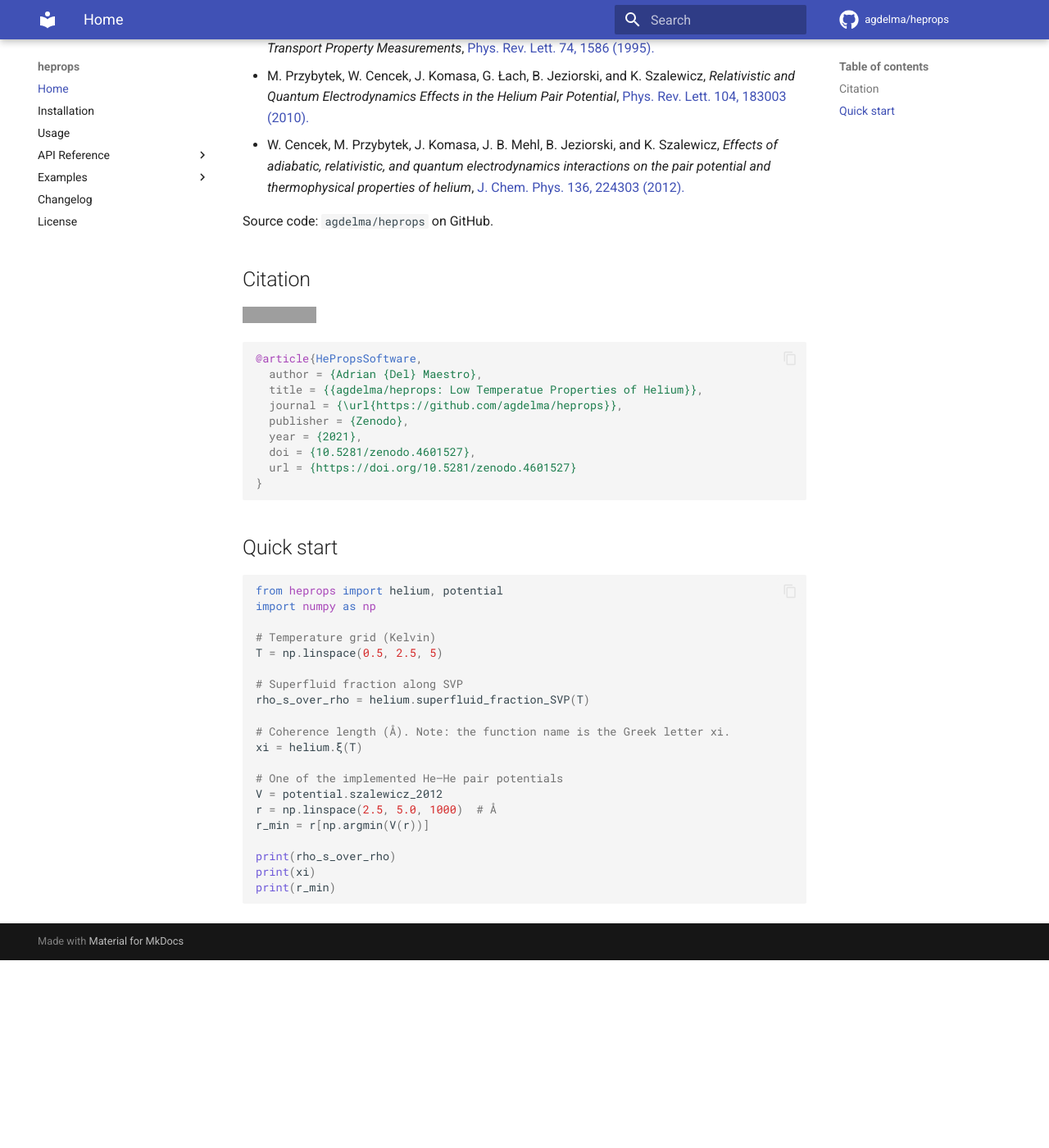
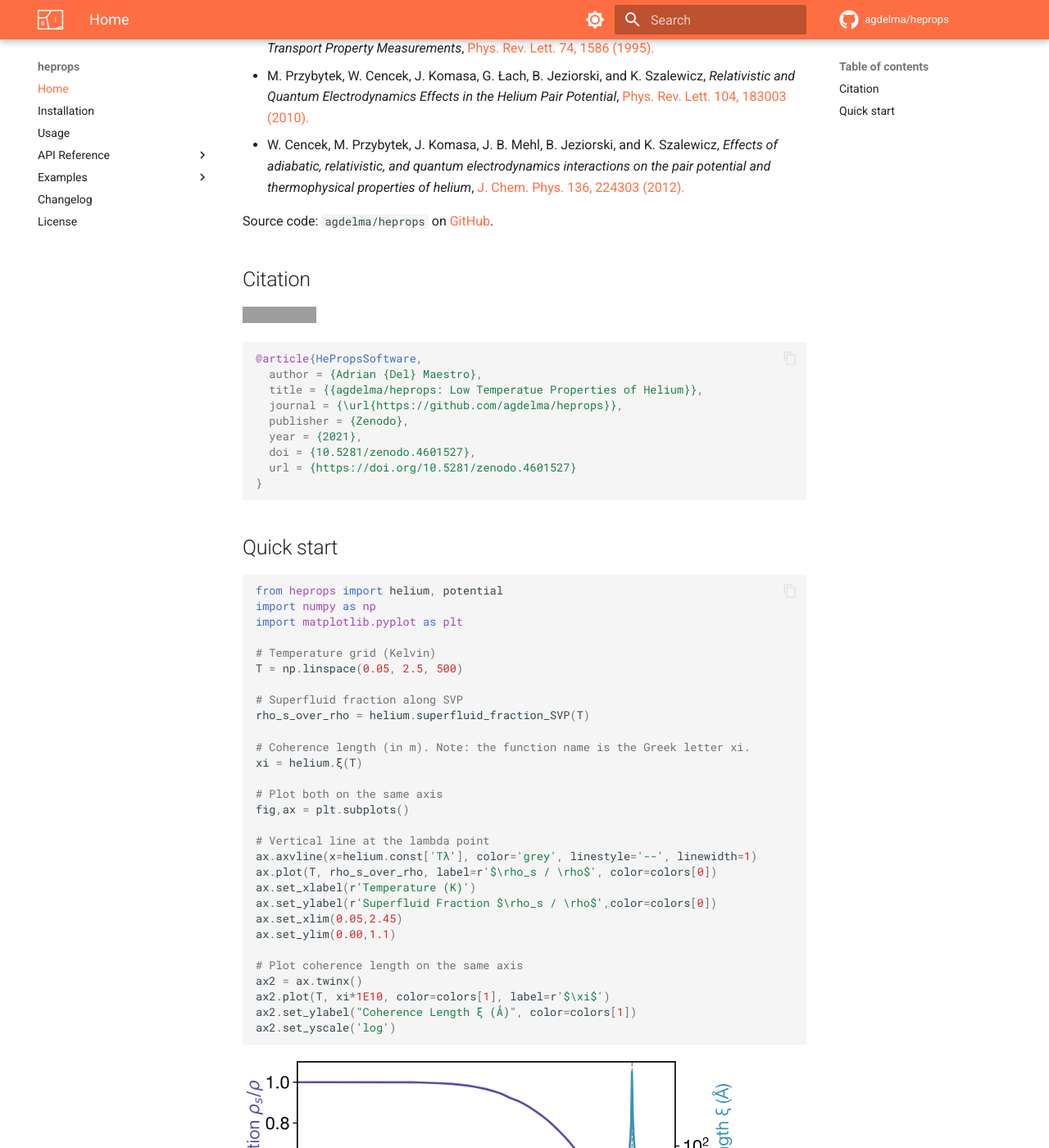
Before and after one commit to agdelma/heprops, an MkDocs documentation site: the page built from docs/index.md, in a window 1280 px wide and 1400 px high, scrolled down 639 px. Shown: the whole window at 82% size. Built offline with MkDocs 1.6.1 and Material for MkDocs 9.7.7, drawn with Linux system fonts in a browser that asks for light colours; comment, search, counter and statistics services are not loaded; before the commit the page ends 1810 px from its top, so only the background shows below that; grey boxes are pictures that could not be loaded.

Commit message:
added a quick-start example and changed colorschemes

````diff
--- a/docs/index.md
+++ b/docs/index.md
@@ -16,7 +16,7 @@ The library also implements a number of historical and modern intramolecular int
 - M. Przybytek, W. Cencek, J. Komasa, G. Łach, B. Jeziorski, and K. Szalewicz, *Relativistic and Quantum Electrodynamics Effects in the Helium Pair Potential*, [Phys. Rev. Lett. 104, 183003 (2010).](https://doi.org/10.1103/PhysRevLett.104.183003)
 - W. Cencek, M. Przybytek, J. Komasa, J. B. Mehl, B. Jeziorski, and K. Szalewicz, *Effects of adiabatic, relativistic, and quantum electrodynamics interactions on the pair potential and thermophysical properties of helium*, [J. Chem. Phys. 136, 224303 (2012).](https://doi.org/10.1063/1.4712218)
 
-Source code: `agdelma/heprops` on GitHub.
+Source code: `agdelma/heprops` on [GitHub](https://github.com/agdelma/heprops).
 
 ## Citation
 [![DOI](https://zenodo.org/badge/261878594.svg)](https://zenodo.org/badge/latestdoi/261878594)
@@ -38,22 +38,33 @@ Source code: `agdelma/heprops` on GitHub.
 ```python
 from heprops import helium, potential
 import numpy as np
+import matplotlib.pyplot as plt
 
 # Temperature grid (Kelvin)
-T = np.linspace(0.5, 2.5, 5)
+T = np.linspace(0.05, 2.5, 500)
 
 # Superfluid fraction along SVP
 rho_s_over_rho = helium.superfluid_fraction_SVP(T)
 
-# Coherence length (Å). Note: the function name is the Greek letter xi.
+# Coherence length (in m). Note: the function name is the Greek letter xi.
 xi = helium.ξ(T)
 
-# One of the implemented He–He pair potentials
-V = potential.szalewicz_2012
-r = np.linspace(2.5, 5.0, 1000)  # Å
-r_min = r[np.argmin(V(r))]
+# Plot both on the same axis
+fig,ax = plt.subplots()
 
-print(rho_s_over_rho)
-print(xi)
-print(r_min)
+# Vertical line at the lambda point
+ax.axvline(x=helium.const['Tλ'], color='grey', linestyle='--', linewidth=1)
+ax.plot(T, rho_s_over_rho, label=r'$\rho_s / \rho$', color=colors[0])
+ax.set_xlabel(r'Temperature (K)')
+ax.set_ylabel(r'Superfluid Fraction $\rho_s / \rho$',color=colors[0])
+ax.set_xlim(0.05,2.45)
+ax.set_ylim(0.00,1.1)
+
+# Plot coherence length on the same axis
+ax2 = ax.twinx()
+ax2.plot(T, xi*1E10, color=colors[1], label=r'$\xi$')
+ax2.set_ylabel("Coherence Length ξ (Å)", color=colors[1])
+ax2.set_yscale('log')
 ```
+
+![superfluid fraction and coherence length](assets/he4_superfluid_fraction_and_coherence_length.svg)
--- a/mkdocs.yml
+++ b/mkdocs.yml
@@ -6,6 +6,8 @@ repo_name: "agdelma/heprops"
 
 theme:
   name: material
+  logo: assets/heprops_logo_w.png
+  favicon: assets/heprops_favicon.png
   features:
     - navigation.instant
     - navigation.tracking
@@ -15,6 +17,24 @@ theme:
     - content.code.copy
   icon:
     repo: fontawesome/brands/github
+
+  palette:
+    # Light mode
+    - scheme: default
+      primary: deep orange
+      accent: deep orange
+      toggle:
+        icon: material/brightness-7
+        name: Switch to dark mode
+
+    # Dark mode
+    - scheme: slate
+      primary: deep orange
+      accent: deep orange
+      toggle:
+        icon: material/brightness-4
+        name: Switch to light mode
+
 
 nav:
   - Home: index.md
````
Also changed, not shown: docs/assets/he4_superfluid_fraction_and_coherence_length.svg (added), docs/assets/heprops_favicon.png (added), docs/assets/heprops_favicon.svg (added), docs/assets/heprops_logo.svg (added), docs/assets/heprops_logo_w.png (added), docs/assets/heprops_logo_w.svg (added), 1 other file.
